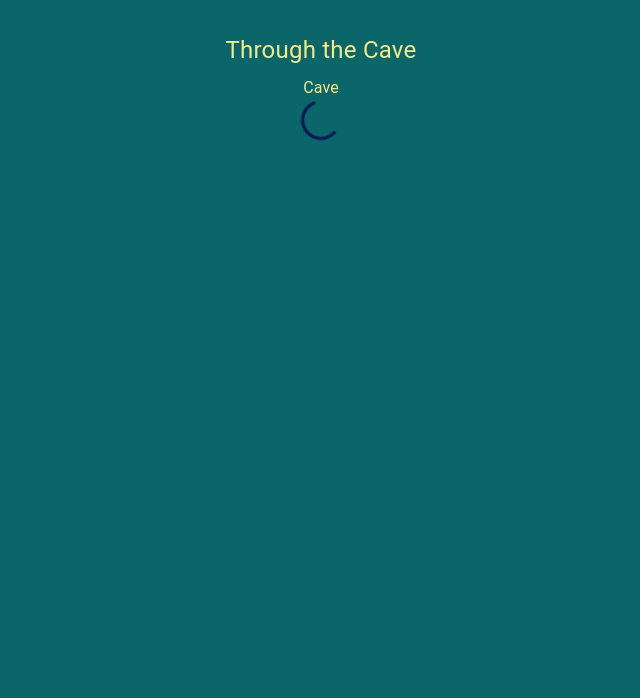
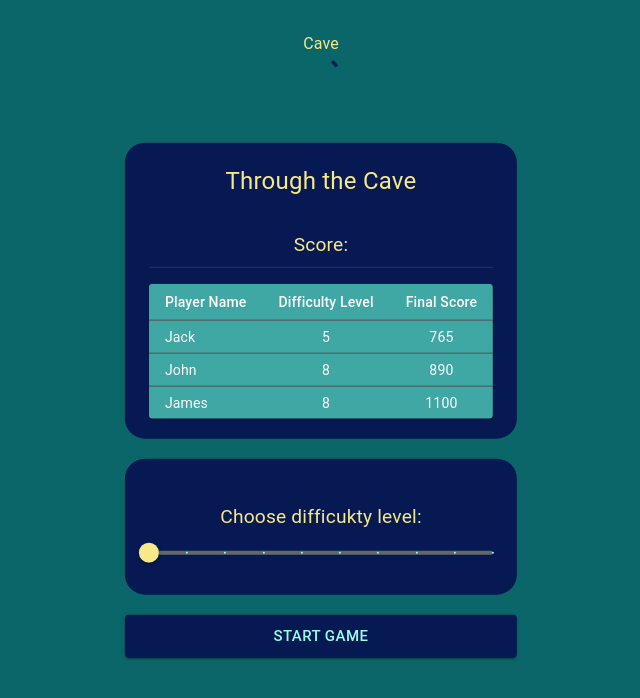
Before and after one commit to shaggy611/Fly-Drone-Game, a React (Vite) app: page / in a window 1280 px wide. Shown: the top 698 px of the page, without its empty margins (319-959 px from the left). Built offline with nearby package versions, Linux system fonts and the light colour scheme; no server answers.

Commit message:
WelcomeBoard done

```diff
--- a/src/App.css
+++ b/src/App.css
@@ -1,5 +1,6 @@
 #root {
-  max-width: 1400px;
+  width: 100vw;
+  height: 100vh;
   margin: 0 auto;
   padding: 2rem;
   text-align: center;
--- a/src/App.tsx
+++ b/src/App.tsx
@@ -1,20 +1,12 @@
 import './App.css'
-import { Typography } from '@mui/material'
 import GameInitializer from './components/GameInitializer'
+import WelcomeBoard from './components/WelcomeBoard'
 
 function App() {
   return (
     <>
-        <Typography
-          sx={{ fontSize: '1.5rem' }}
-          p={0}
-          align='center'
-          gutterBottom>
-          Through the Cave
-        </Typography>
-
-        <GameInitializer></GameInitializer>
-
+      <GameInitializer></GameInitializer>
+      <WelcomeBoard></WelcomeBoard>
     </>
   )
 }
--- /dev/null
+++ b/src/components/ComplexitySlider.tsx
@@ -0,0 +1,49 @@
+import Slider from '@mui/material/Slider'
+import styled from 'styled-components'
+import { useTheme } from '@mui/material/styles'
+import { Typography } from '@mui/material'
+
+function valuetext(value: number) {
+  return `${value} level`
+}
+
+function ComplexitySlider() {
+  const theme = useTheme()
+  return (
+    <>
+      <Typography
+        sx={{ fontSize: '1.2rem' }}
+        pt={3}
+        align='center'
+        gutterBottom>
+        Choose difficukty level:
+      </Typography>
+
+      <StyledSlider
+        aria-label='Complexity level'
+        defaultValue={1}
+        getAriaValueText={valuetext}
+        valueLabelDisplay='auto'
+        step={1}
+        marks
+        min={1}
+        max={10}
+        theme={theme}
+      />
+    </>
+  )
+}
+
+export default ComplexitySlider
+
+const StyledSlider = styled(Slider)`
+  & .MuiSlider-thumb,
+  & .MuiSlider-rail,
+  & .MuiSlider-track {
+    color: ${({ theme }) => theme.palette.primary.light};
+  }
+
+  & .MuiSlider-mark {
+    color: ${({ theme }) => theme.palette.primary.contrastText};
+  }
+`
--- /dev/null
+++ b/src/components/ScoreTable.tsx
@@ -0,0 +1,48 @@
+import Table from '@mui/material/Table'
+import TableBody from '@mui/material/TableBody'
+import TableCell from '@mui/material/TableCell'
+import TableContainer from '@mui/material/TableContainer'
+import TableHead from '@mui/material/TableHead'
+import TableRow from '@mui/material/TableRow'
+import Paper from '@mui/material/Paper'
+
+function createData(name: string, level: number, score: number) {
+  return { name, level, score }
+}
+
+const rows = [
+  createData('Jack', 5, 765),
+  createData('John', 8, 890),
+  createData('James', 8, 1100),
+]
+
+function ScoreTable() {
+  return (
+    <TableContainer component={Paper} sx={{ marginTop: 2 }}>
+      <Table sx={{ width: '100%' }} size='small' aria-label='a dense table'>
+        <TableHead>
+          <TableRow>
+            <TableCell>Player Name</TableCell>
+            <TableCell align='center'>Difficulty Level</TableCell>
+            <TableCell align='center'>Final Score</TableCell>
+          </TableRow>
+        </TableHead>
+        <TableBody>
+          {rows.map((row) => (
+            <TableRow
+              key={row.name}
+              sx={{ '&:last-child td, &:last-child th': { border: 0 } }}>
+              <TableCell component='th' scope='row'>
+                {row.name}
+              </TableCell>
+              <TableCell align='center'>{row.level}</TableCell>
+              <TableCell align='center'>{row.score}</TableCell>
+            </TableRow>
+          ))}
+        </TableBody>
+      </Table>
+    </TableContainer>
+  )
+}
+
+export default ScoreTable
--- a/src/components/WelcomeBoard.tsx
+++ b/src/components/WelcomeBoard.tsx
@@ -0,0 +1,60 @@
+import { Button, Container, Divider } from '@mui/material'
+import Typography from '@mui/material/Typography'
+import styled from 'styled-components'
+import ScoreTable from './ScoreTable'
+import ComplexitySlider from './ComplexitySlider'
+
+function WelcomeBoard() {
+  return (
+    <StledWelcomeBoard>
+      <StyledContainer
+        sx={{ backgroundColor: (theme) => theme.palette.primary.main }}
+        maxWidth='sm'>
+        <Typography
+          sx={{ fontSize: '1.5rem' }}
+          p={0}
+          align='center'
+          gutterBottom>
+          Through the Cave
+        </Typography>
+
+        <Typography
+          sx={{ fontSize: '1.2rem' }}
+          pt={3}
+          align='center'
+          gutterBottom>
+          Score:
+        </Typography>
+        <Divider />
+        <ScoreTable />
+      </StyledContainer>
+
+      <StyledContainer
+        sx={{ backgroundColor: (theme) => theme.palette.primary.main }}
+        maxWidth='sm'>
+        <ComplexitySlider />
+      </StyledContainer>
+
+      <Button variant='contained' size='large' sx={{ width: '100%' }}>
+        START GAME
+      </Button>
+    </StledWelcomeBoard>
+  )
+}
+
+export default WelcomeBoard
+
+const StyledContainer = styled(Container)`
+  width: 100%;
+  /* height: 300px; */
+  padding: 20px;
+  border-radius: 20px;
+  margin-bottom: 20px;
+`
+
+const StledWelcomeBoard = styled.div`
+  position: absolute;
+  top: 50%;
+  left: 50%;
+  transform: translate(-50%, -50%);
+`
--- /dev/null
+++ b/src/store/caveSlice.ts
@@ -0,0 +1,14 @@
+import { gameGlobalStore, caveStore } from './../types/index'
+import { StateCreator } from 'zustand'
+
+const createCaveSlice: StateCreator<
+  caveStore & gameGlobalStore,
+  [],
+  [],
+  caveStore
+> = (set) => ({
+  caveCords: {},
+  fetchCords: () => set((state) => ({ caveCords: state })),
+})
+
+export default createCaveSlice
--- a/src/store/caveStore.ts
+++ /dev/null
@@ -1,4 +0,0 @@
-export const createCaveSlice = (set) => ({
-  caveCords: {},
-  fetchCords: () => set((state) => ({ caveCords: state })),
-})
--- /dev/null
+++ b/src/store/gameInitSlice.ts
@@ -0,0 +1,18 @@
+import { gameGlobalStore, caveStore } from '../types'
+import { StateCreator } from 'zustand'
+
+const createGameInitSlice: StateCreator<
+  gameGlobalStore & caveStore,
+  [],
+  [],
+  gameGlobalStore
+> = (set) => ({
+  token: '',
+  id: '',
+  loading: false,
+  setToken: (param: string) => set(() => ({ token: param })),
+  setId: (param: string) => set(() => ({ id: param })),
+  setLoading: () => set((state) => ({ loading: !state.loading })),
+})
+
+export default createGameInitSlice
--- a/src/store/gameInitStore.ts
+++ /dev/null
@@ -1,10 +0,0 @@
-import { gameGlobalStore } from "../types"
-
-export const createGameInitSlice = (set) => ({
-  token: '',
-  id: '',
-  loading: false,
-  setToken: (param: string) => set(() => ({ token: param })),
-  setId: (param: string) => set(() => ({ id: param })),
-  setLoading: () => set((state) => ({ loading: !state.loading })),
-})
--- a/src/store/index.ts
+++ b/src/store/index.ts
@@ -1,8 +1,9 @@
 import { create } from 'zustand'
-import { createCaveSlice } from './caveStore'
-import { createGameInitSlice } from './gameInitStore'
+import createCaveSlice from './caveSlice'
+import createGameInitSlice from './gameInitSlice'
+import { caveStore, gameGlobalStore } from '../types'
 
-export const useBoundStore = create((...a) => ({
+export const useBoundStore = create<gameGlobalStore & caveStore>()((...a) => ({
   ...createCaveSlice(...a),
   ...createGameInitSlice(...a),
 }))
--- a/src/theme/index.tsx
+++ b/src/theme/index.tsx
@@ -8,6 +8,12 @@ export const theme = createTheme({
       main: '#071952',
       dark: '#35A29F',
       contrastText: '#97FEED',
+    },
+    secondary: {
+      main: '#dc004e',
+      light: '#e33371',
+      dark: '#9a0036',
+      contrastText: '#fff',
     },
     background: {
       default: '#0B666A',
--- a/src/types/index.ts
+++ b/src/types/index.ts
@@ -6,3 +6,8 @@ export interface gameGlobalStore {
   setId: (param: string) => void
   setLoading: () => void
 }
+
+export interface caveStore {
+  caveCords: object
+  fetchCords: () => void
+}
```
Lines whose indentation alone changed are shown as unchanged.
